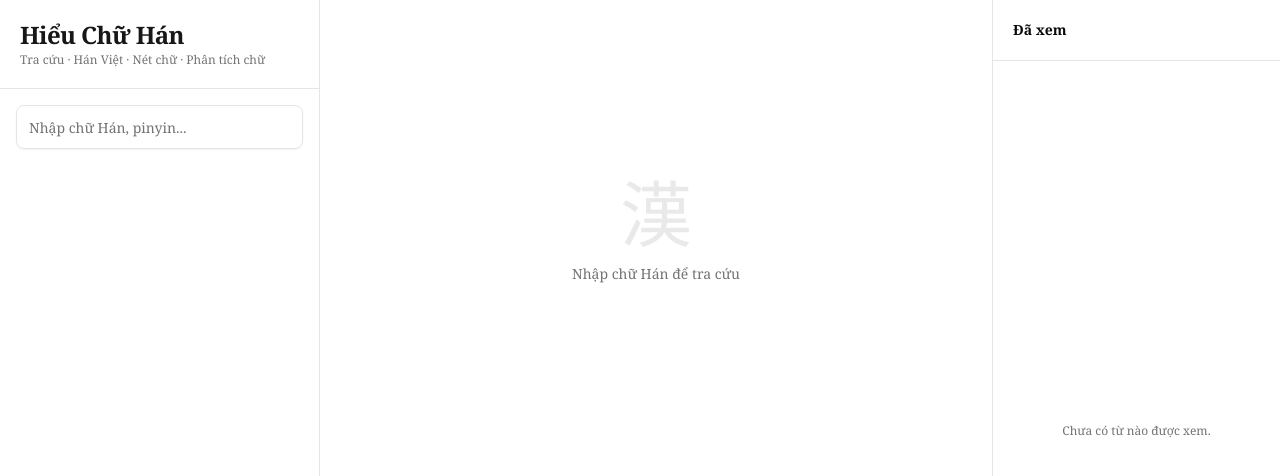
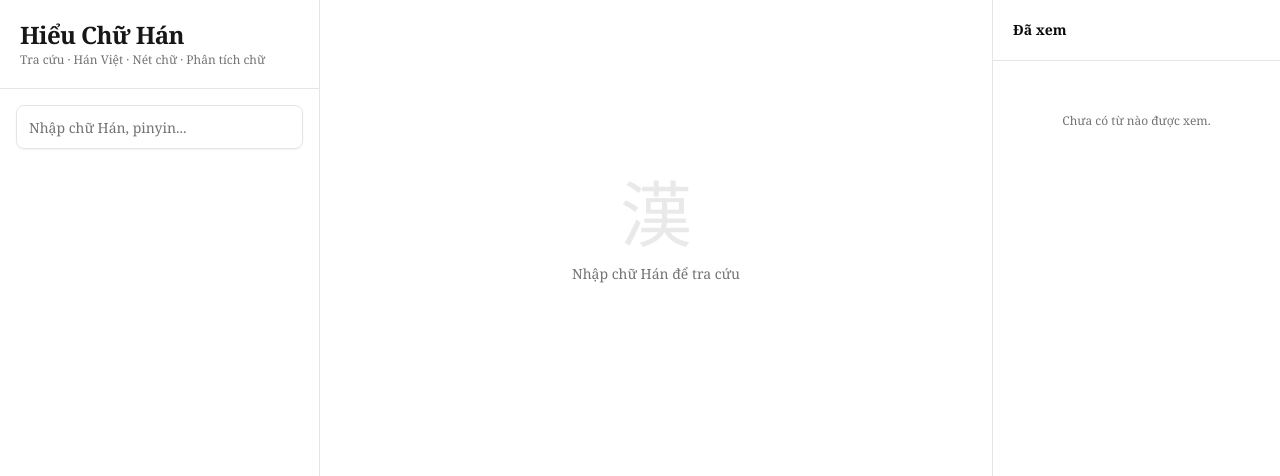
Before and after one commit to phucbm/hieu-chu-han, a Next.js app: page / in a window 1280 px wide. Shown: the top 476 px of the page. Built offline with nearby package versions, Linux system fonts and the light colour scheme.

Commit message:
feat: layout update

```diff
--- a/src/app/page.tsx
+++ b/src/app/page.tsx
@@ -21,23 +21,17 @@
  * Recent search badge click appends to current input (does not replace).
  */
 
-import {
-  useState,
-  useCallback,
-  useTransition,
-  useRef,
-  useEffect,
-} from "react";
-import { AppSidebar } from "@/components/layout/AppSidebar";
-import { AppHeader } from "@/components/layout/AppHeader";
-import { HistoryBottomSheet } from "@/components/layout/HistoryBottomSheet";
-import { RecentViewedPanel } from "@/components/layout/RecentViewedPanel";
-import { SearchBox } from "@/components/search/SearchBox";
-import { WordTabs } from "@/components/word/WordTabs";
-import { Skeleton } from "@/components/ui/skeleton";
-import { searchWords, getWordEntries } from "@/app/actions";
-import { useViewedWords } from "@/hooks/useViewedWords";
-import type { WordEntry } from "@/core/types";
+import {useCallback, useEffect, useRef, useState, useTransition,} from "react";
+import {AppSidebar} from "@/components/layout/AppSidebar";
+import {AppHeader} from "@/components/layout/AppHeader";
+import {HistoryBottomSheet} from "@/components/layout/HistoryBottomSheet";
+import {RecentViewedPanel} from "@/components/layout/RecentViewedPanel";
+import {SearchBox} from "@/components/search/SearchBox";
+import {WordTabs} from "@/components/word/WordTabs";
+import {Skeleton} from "@/components/ui/skeleton";
+import {getWordEntries, searchWords} from "@/app/actions";
+import {useViewedWords} from "@/hooks/useViewedWords";
+import type {WordEntry} from "@/core/types";
 
 // ── Debounce hook ─────────────────────────────────────────────────────────────
 function useDebounce<T>(value: T, delay: number): T {
@@ -69,7 +63,7 @@ export default function HomePage() {
     const [isDetailPending, startDetailTransition] = useTransition();
 
     // Viewed words history
-  const { viewedWords, addViewedWord, removeViewedWord } = useViewedWords();
+    const {viewedWords, addViewedWord, removeViewedWord} = useViewedWords();
 
     // ── Fetch results: 600ms debounce, top 20 ────────────────────────────────
     useEffect(() => {
@@ -135,16 +129,16 @@ export default function HomePage() {
     // ── Detail content ───────────────────────────────────────────────────────
     const detailContent = isDetailPending ? (
         <div className="flex flex-col gap-4 py-4">
-      <Skeleton className="h-36 w-full rounded-xl" />
-      <Skeleton className="h-52 w-full rounded-xl" />
+            <Skeleton className="h-36 w-full rounded-xl"/>
+            <Skeleton className="h-52 w-full rounded-xl"/>
         </div>
     ) : selectedEntries.length > 0 ? (
-    <WordTabs entries={selectedEntries} onWordClick={openWord} />
+        <WordTabs entries={selectedEntries} onWordClick={openWord}/>
     ) : null;
 
     // ── Render ───────────────────────────────────────────────────────────────
     return (
-    <div className="min-h-screen bg-background">
+        <div className="bg-background lg:grid lg:grid-cols-[320px_1fr_288px] lg:h-screen">
             {/* ── Col 1: Desktop left sidebar ───────────────────────────────────── */}
             <AppSidebar
                 query={query}
@@ -157,16 +151,9 @@ export default function HomePage() {
                 onRecentSearchSelect={handleRecentSearchAppend}
             />
 
-      {/* ── Col 3: Desktop right viewed-words panel ───────────────────────── */}
-      <RecentViewedPanel
-        viewedWords={viewedWords}
-        onSelect={openWord}
-        onRemove={removeViewedWord}
-      />
-
             {/* ── Mobile: sticky header + search area (hidden on desktop) ──────── */}
             <div className="lg:hidden">
-        <AppHeader onOpenHistory={() => setHistoryOpen(true)} />
+                <AppHeader onOpenHistory={() => setHistoryOpen(true)}/>
 
                 {/* Row 2: sticky below header */}
                 <div className="sticky top-14 z-20 bg-background border-b px-4 py-3">
@@ -184,13 +171,14 @@ export default function HomePage() {
             </div>
 
             {/* ── Col 2: Main content ───────────────────────────────────────────── */}
-      {/* Desktop: inset between sidebar (pl-80) and right panel (pr-72) */}
+            {/* Desktop: middle grid column, scrolls within h-screen */}
             {/* Mobile: normal document flow */}
-      <main className="lg:pl-80 lg:pr-72 lg:h-screen lg:overflow-y-auto px-4 py-6 lg:px-8 lg:py-8">
+            <main className="px-4 py-6 lg:px-8 lg:py-8 lg:overflow-y-auto">
                 {detailContent ? (
                     <div className="">{detailContent}</div>
                 ) : (
-          <div className="flex flex-col items-center justify-center min-h-[50vh] text-center text-muted-foreground gap-3">
+                    <div
+                        className="flex flex-col items-center justify-center min-h-[50vh] text-center text-muted-foreground gap-3">
             <span className="font-chinese text-7xl opacity-15 select-none">
               漢
             </span>
@@ -198,6 +186,14 @@ export default function HomePage() {
                     </div>
                 )}
             </main>
+
+
+            {/* ── Col 3: Desktop right viewed-words panel ───────────────────────── */}
+            <RecentViewedPanel
+                viewedWords={viewedWords}
+                onSelect={openWord}
+                onRemove={removeViewedWord}
+            />
 
             {/* ── Mobile history bottom sheet ───────────────────────────────────── */}
             <HistoryBottomSheet
--- a/src/components/layout/AppSidebar.tsx
+++ b/src/components/layout/AppSidebar.tsx
@@ -34,7 +34,7 @@ export function AppSidebar({
   onRecentSearchSelect,
 }: AppSidebarProps) {
   return (
-    <aside className="hidden lg:flex fixed left-0 top-0 w-80 h-screen z-30 flex-col border-r bg-background">
+    <aside className="hidden lg:flex flex-col border-r bg-background max-h-screen">
       {/* Logo — pinned at top */}
       <div className="px-5 py-5 border-b shrink-0">
         <AppLogo />
--- a/src/components/layout/HistoryBottomSheet.tsx
+++ b/src/components/layout/HistoryBottomSheet.tsx
@@ -62,6 +62,7 @@ export function HistoryBottomSheet({
           </Button>
         </div>
 
+        <div className="flex-1 overflow-y-auto min-h-0">
           <ViewedWordList
             viewedWords={viewedWords}
             onSelect={(simp) => {
@@ -71,6 +72,7 @@ export function HistoryBottomSheet({
             onRemove={onRemove}
           />
         </div>
+      </div>
     </>
   );
 }
--- a/src/components/layout/RecentViewedPanel.tsx
+++ b/src/components/layout/RecentViewedPanel.tsx
@@ -1,7 +1,8 @@
 "use client";
 
 /**
- * RecentViewedPanel — Fixed right column for desktop (≥1024px).
+ * RecentViewedPanel — Right column for desktop (≥1024px).
+ * Sticky header + scrollable word list below.
  */
 
 import { ViewedWordList } from "@/components/layout/ViewedWordList";
@@ -19,15 +20,20 @@ export function RecentViewedPanel({
   onRemove,
 }: RecentViewedPanelProps) {
   return (
-    <aside className="hidden lg:flex fixed right-0 top-0 w-72 h-screen z-30 flex-col border-l bg-background">
+    <aside className="hidden lg:flex flex-col border-l bg-background max-h-screen">
+      {/* Sticky header */}
       <div className="px-5 py-5 border-b shrink-0">
         <p className="font-semibold text-sm">Đã xem</p>
       </div>
-      <ViewedWordList
-        viewedWords={viewedWords}
-        onSelect={onSelect}
-        onRemove={onRemove}
-      />
+
+      {/* Scrollable body */}
+      <div className="flex-1 overflow-y-auto min-h-0 p-5">
+        <ViewedWordList
+          viewedWords={viewedWords}
+          onSelect={onSelect}
+          onRemove={onRemove}
+        />
+      </div>
     </aside>
   );
 }
--- a/src/components/layout/ViewedWordList.tsx
+++ b/src/components/layout/ViewedWordList.tsx
@@ -5,9 +5,9 @@
  * Used by both RecentViewedPanel (desktop column) and HistorySheet (mobile).
  */
 
-import { ScrollArea } from "@/components/ui/scroll-area";
-import { WordRow } from "@/components/search/WordRow";
-import type { ViewedWord } from "@/hooks/useViewedWords";
+import {ScrollArea} from "@/components/ui/scroll-area";
+import {WordRow} from "@/components/search/WordRow";
+import type {ViewedWord} from "@/hooks/useViewedWords";
 
 interface ViewedWordListProps {
   viewedWords: ViewedWord[];
@@ -22,17 +22,14 @@ export function ViewedWordList({
 }: ViewedWordListProps) {
   if (viewedWords.length === 0) {
     return (
-      <div className="flex-1 flex items-center justify-center">
-        <p className="text-xs text-muted-foreground text-center px-4">
+      <p className="text-xs text-muted-foreground text-center px-4 py-8">
         Chưa có từ nào được xem.
       </p>
-      </div>
     );
   }
 
   return (
-    <ScrollArea className="flex-1 min-h-0">
-      <ul className="divide-y divide-border">
+      <ul className="divide-y divide-border rounded-lg border overflow-hidden">
           {viewedWords.filter((w) => w.entry).map((w) => (
               <li key={w.simp}>
                   <WordRow
@@ -44,6 +41,5 @@ export function ViewedWordList({
               </li>
           ))}
       </ul>
-    </ScrollArea>
   );
 }
--- a/src/components/word/WordTabContent.tsx
+++ b/src/components/word/WordTabContent.tsx
@@ -32,13 +32,13 @@ export function WordTabContent({ entry, onWordClick }: WordTabContentProps) {
   return (
     <div className="grid grid-cols-1 lg:grid-cols-[240px_1fr] gap-5 py-4">
       {/* Left column — sticky on desktop */}
-      <div className="flex flex-col gap-4 lg:sticky lg:top-14 lg:self-start">
+      <div className="flex flex-col gap-4 min-w-0 lg:sticky lg:top-0 lg:self-start">
         <WordInfoBox entry={entry} />
         {isSingleChar && <StrokeBox character={entry.simp} />}
       </div>
 
       {/* Right column — etymology, definitions, related */}
-      <div className="flex flex-col gap-6 relative">
+      <div className="flex flex-col gap-6 relative min-w-0">
           {/* Action buttons — top right */}
           <div className="absolute top-0 right-0 flex items-center gap-0.5">
               <CopyShareButton simp={entry.simp}/>
--- a/src/components/word/WordTabs.tsx
+++ b/src/components/word/WordTabs.tsx
@@ -35,7 +35,7 @@ export function WordTabs({ entries, onWordClick }: WordTabsProps) {
           <TabsTrigger
             key={`${entry.simp}-${i}`}
             value={entry.simp}
-            className="flex-1 text-xl font-chinese font-medium min-w-[3rem] py-1"
+            className="flex-1 text-xl font-chinese font-medium min-w-[3rem] py10"
           >
             {entry.simp}
           </TabsTrigger>
```
Lines whose indentation alone changed are shown as unchanged.
